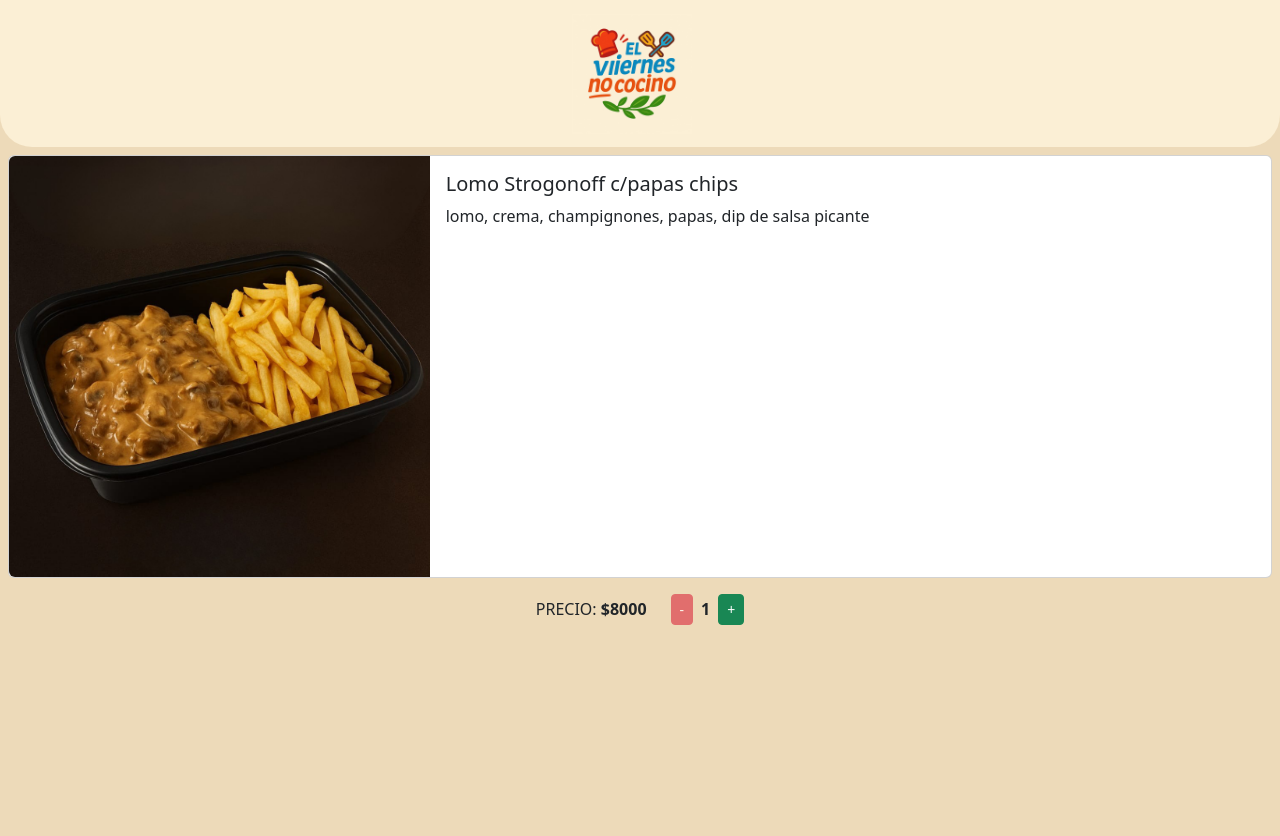
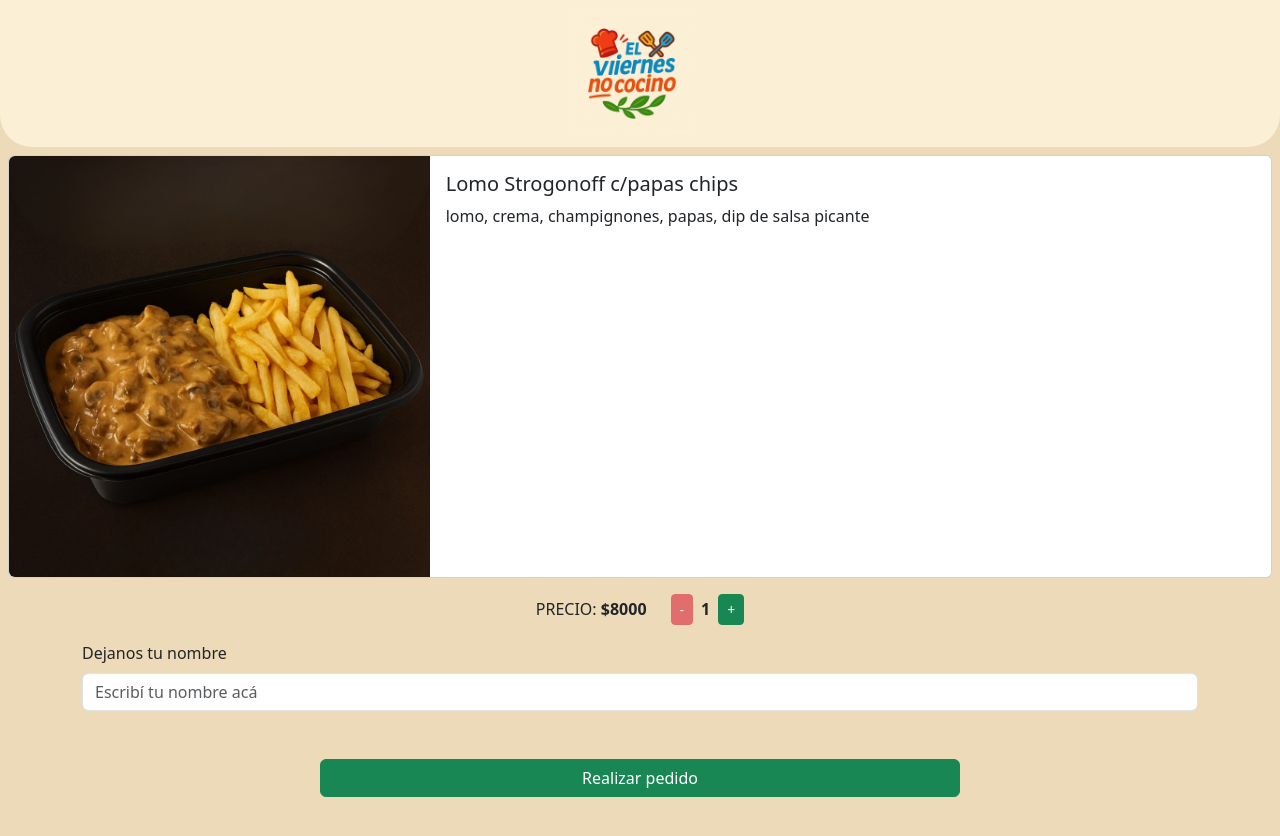
Before and after one commit to ferpanz/viernes_no_cocino, a React (Vite) app: page /pedido in a window 1280 px wide. Shown: the top 836 px of the page. Before the commit the page ends 800 px from the top, so only its background shows below. Built offline with nearby package versions, Linux system fonts and the light colour scheme.

Commit message:
agregados

```diff
--- /dev/null
+++ b/src/components/BtnConfirmar.jsx
@@ -0,0 +1,13 @@
+import React from 'react'
+
+const BtnConfirmar = () => {
+  return (
+    <>
+        <div class="d-grid gap-2 col-6 mx-auto mt-5">
+            <button class="btn btn-success" type="button">Realizar pedido</button>
+        </div>
+    </>
+  )
+}
+
+export default BtnConfirmar
--- /dev/null
+++ b/src/components/Formulario.jsx
@@ -0,0 +1,17 @@
+import React from 'react'
+
+const Formulario = () => {
+  return (
+    <>
+        <form className='m-3'>
+            <div class="container">
+                <label class="form-label">Dejanos tu nombre</label>
+                <input type="name" class="form-control" placeholder='Escribí tu nombre acá'></input>
+
+            </div>
+        </form>
+    </>
+  )
+}
+
+export default Formulario
--- a/src/data/menu.json
+++ b/src/data/menu.json
@@ -3,7 +3,7 @@
     "id": 1,
     "nombre": "Lomo Strogonoff c/papas chips",
     "descripcion": "lomo, crema, champignones, papas, dip de salsa picante",
-    "imagen": "Lomo.png",
+
     "precio": 8000
   }
 ]
--- a/src/pages/Pedido.jsx
+++ b/src/pages/Pedido.jsx
@@ -2,6 +2,8 @@ import React, { useState } from 'react'
 import menuData from '../data/menu.json'
 import imagenLomo from '../assets/Lomo.png'
 import BtnCantidad from '../components/BtnCantidad'
+import Formulario from '../components/Formulario'
+import BtnConfirmar from '../components/BtnConfirmar'
 
 const plato = menuData[0]
 
@@ -30,6 +32,8 @@ const Pedido = () => {
         </p>
         <BtnCantidad cantidad={cantidad} setCantidad={setCantidad} />
       </div>
+      <Formulario />
+      <BtnConfirmar />
     </>
   )
 }
```
